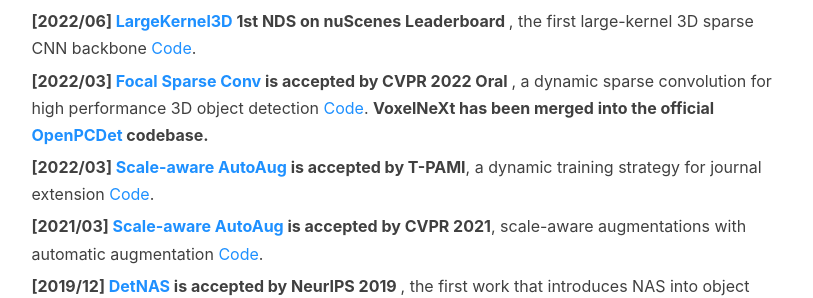
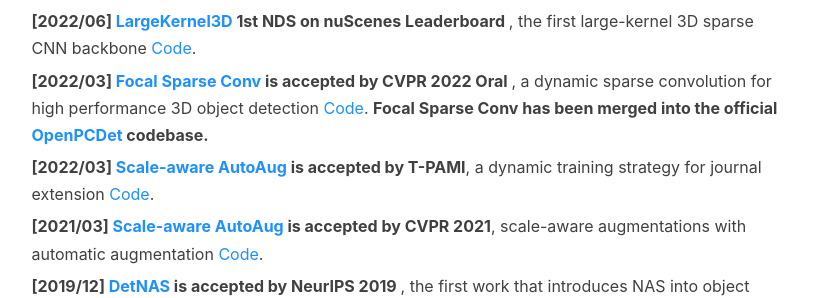
Before and after one commit to yukang2017/yukang2017.github.io, a Jekyll site: the page built from index.html, in a window 1280 px wide and 900 px high, scrolled down 967 px. Shown: the part 162-460 px from the top of the window, without its empty margins (136-949 px from the left). Built offline with Jekyll 4.4.1, drawn with Linux system fonts in a browser that asks for light colours; nearby versions of some CDN libraries; the list of posts is cut into pages by our own code; comment, search, counter and statistics services are not loaded.

Commit message:
Update index.html

```diff
--- a/index.html
+++ b/index.html
@@ -83,7 +83,7 @@
 				<strong>
 					[2022/03] <a target="_blank"
 					   href="https://arxiv.org/abs/2204.12463"><font color="DodgerBlue">Focal Sparse Conv</font></a> is accepted by CVPR 2022 Oral </strong>, a dynamic sparse convolution for high performance 3D object detection <a target="_blank"
-					   href="https://github.com/dvlab-research/FocalsConv"><font color="DodgerBlue">Code</font></a>. <strong> VoxelNeXt has been merged into the official <a target="_blank" href="https://github.com/open-mmlab/OpenPCDet"><font color="DodgerBlue">OpenPCDet</font></a> codebase.</strong>
+					   href="https://github.com/dvlab-research/FocalsConv"><font color="DodgerBlue">Code</font></a>. <strong> Focal Sparse Conv has been merged into the official <a target="_blank" href="https://github.com/open-mmlab/OpenPCDet"><font color="DodgerBlue">OpenPCDet</font></a> codebase.</strong>
 				</p>
 				<p class="media-heading">
 					<strong>
```
